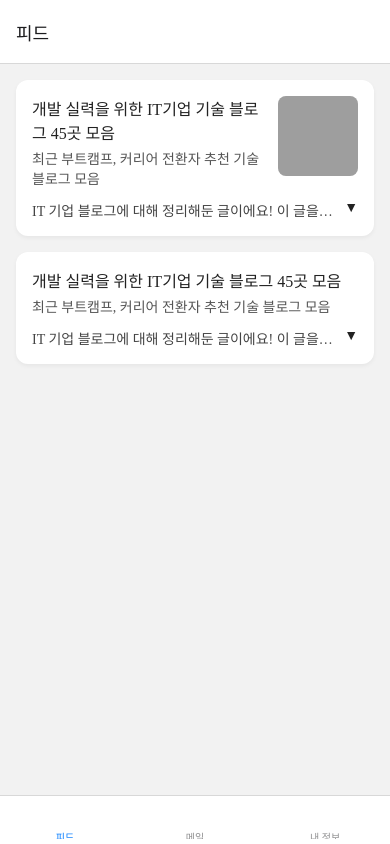
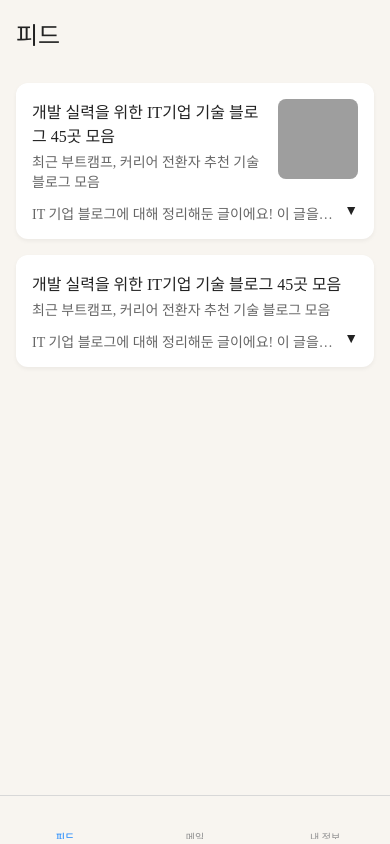
Before and after one commit to Mailly-Project/Mailly-FE, a React Native app: screen / in a window 390 px wide. Built offline with nearby package versions, Linux system fonts and the light colour scheme; grey boxes are pictures that could not be loaded; some icons are missing.

Commit message:
Feat: 컬러 스킴에 따른 색상 정의

```diff
--- a/src/components/NewsLetterItem.tsx
+++ b/src/components/NewsLetterItem.tsx
@@ -2,12 +2,16 @@ import React, {useState} from 'react';
 import {Image, StyleSheet, TouchableOpacity, View} from 'react-native';
 import NewsLetter from '../types/NewsLetter.ts';
 import CText from './common/CText.tsx';
+import {ThemeColors} from '../constants/colors.ts';
+import {useColors} from '../hooks/useColors.ts';
 
 interface NewsLetterItemProps {
   item: NewsLetter;
 }
 
 function NewsLetterItem({item}: NewsLetterItemProps) {
+  const colors = useColors();
+  const styles = createStyles(colors);
   const [isExpanded, setIsExpanded] = useState(false);
 
   const toggleExpand = () => setIsExpanded(prev => !prev);
@@ -43,9 +47,10 @@ function NewsLetterItem({item}: NewsLetterItemProps) {
   );
 }
 
-const styles = StyleSheet.create({
+const createStyles = (colors: ThemeColors) =>
+  StyleSheet.create({
     card: {
-    backgroundColor: '#fff',
+      backgroundColor: colors.boxBackground,
       padding: 16,
       borderRadius: 12,
       shadowColor: '#000',
@@ -64,12 +69,12 @@ const styles = StyleSheet.create({
     },
     title: {
       fontSize: 16,
-    color: '#222',
+      color: colors.text,
       marginBottom: 4,
     },
     description: {
       fontSize: 14,
-    color: '#555',
+      color: colors.description,
     },
     thumbnail: {
       width: 80,
@@ -84,7 +89,7 @@ const styles = StyleSheet.create({
     },
     summary: {
       fontSize: 14,
-    color: '#444',
+      color: colors.description,
       flex: 1,
       marginRight: 8,
     },
--- a/src/components/common/CText.tsx
+++ b/src/components/common/CText.tsx
@@ -1,6 +1,7 @@
 import React from 'react';
 import {Text, TextProps} from 'react-native';
 import {FontFamily, FontWeight} from '../../constants/fonts.ts';
+import {useColors} from "../../hooks/useColors.ts";
 
 interface CTextProps extends TextProps {
   weight?: FontWeight;
@@ -11,18 +12,19 @@ interface CTextProps extends TextProps {
 function CText({
   weight = 'Regular',
   size = 14,
-  color = '#222',
+  color,
   style,
   children,
   ...props
 }: CTextProps) {
+  const colors = useColors();
   return (
     <Text
       style={[
         {
           fontFamily: FontFamily[weight],
           fontSize: size,
-          color,
+          color: color ?? colors.text,
         },
         style,
       ]}
--- /dev/null
+++ b/src/constants/colors.ts
@@ -0,0 +1,16 @@
+export const LightColors = {
+  background: '#F8F5F0',
+  boxBackground: '#FFFFFF',
+  text: '#222222',
+  description: '#666666',
+};
+
+export const DarkColors = {
+  background: '#242424',
+  boxBackground: '#121212',
+  text: '#FFFFFF',
+  primary: '#0A84FF',
+  description: '#AAAAAA',
+};
+
+export type ThemeColors = typeof LightColors;
--- /dev/null
+++ b/src/hooks/useColors.ts
@@ -0,0 +1,7 @@
+import { useColorScheme } from 'react-native';
+import { LightColors, DarkColors, ThemeColors } from '../constants/colors';
+
+export const useColors = (): ThemeColors => {
+  const scheme = useColorScheme();
+  return scheme === 'dark' ? DarkColors : LightColors;
+};
--- a/src/navigations/MainTabNavigator.tsx
+++ b/src/navigations/MainTabNavigator.tsx
@@ -6,12 +6,22 @@ import FeedScreen from '../screens/FeedScreen.tsx';
 import MailListScreen from '../screens/MailListScreen.tsx';
 import ProfileScreen from '../screens/ProfileScreen.tsx';
 import Icon from '@react-native-vector-icons/material-design-icons';
+import {ThemeColors} from '../constants/colors.ts';
+import {useColors} from '../hooks/useColors.ts';
 
 const Tab = createBottomTabNavigator();
 
 function MainTabNavigator() {
+  const colors = useColors();
+  const styles = createStyles(colors);
   return (
-    <Tab.Navigator>
+    <Tab.Navigator
+      screenOptions={{
+        tabBarStyle: {
+          backgroundColor: colors.background,
+        },
+        headerShown: false,
+      }}>
       <Tab.Screen
         name={mainNavigations.FEED}
         component={FeedScreen}
@@ -46,6 +56,6 @@ function MainTabNavigator() {
   );
 }
 
-const styles = StyleSheet.create({});
+const createStyles = (colors: ThemeColors) => StyleSheet.create({});
 
 export default MainTabNavigator;
--- a/src/screens/FeedScreen.tsx
+++ b/src/screens/FeedScreen.tsx
@@ -1,11 +1,10 @@
 import React from 'react';
-import {
-  View,
-  FlatList,
-  StyleSheet,
-} from 'react-native';
+import {View, FlatList, StyleSheet, SafeAreaView} from 'react-native';
 import NewsLetter from '../types/NewsLetter.ts';
 import NewsLetterItem from '../components/NewsLetterItem.tsx';
+import {useColors} from '../hooks/useColors.ts';
+import {ThemeColors} from '../constants/colors.ts';
+import CText from "../components/common/CText.tsx";
 
 const dummyData: NewsLetter[] = [
   {
@@ -26,7 +25,11 @@ const dummyData: NewsLetter[] = [
 ];
 
 function FeedScreen() {
+  const colors = useColors();
+  const styles = createStyles(colors);
   return (
+    <SafeAreaView style={styles.container}>
+      <CText style={styles.headerTitle} weight="Bold">피드</CText>
       <FlatList
         data={dummyData}
         keyExtractor={item => item.id.toString()}
@@ -34,10 +37,20 @@ function FeedScreen() {
         ItemSeparatorComponent={() => <View style={styles.separator} />}
         contentContainerStyle={{padding: 16}}
       />
+    </SafeAreaView>
   );
 }
 
-const styles = StyleSheet.create({
+const createStyles = (colors: ThemeColors) =>
+  StyleSheet.create({
+    container: {
+      flex: 1,
+      backgroundColor: colors.background,
+    },
+    headerTitle: {
+      padding: 16,
+      fontSize: 24,
+    },
     separator: {
       height: 16,
     },
```
Lines whose indentation alone changed are shown as unchanged.
